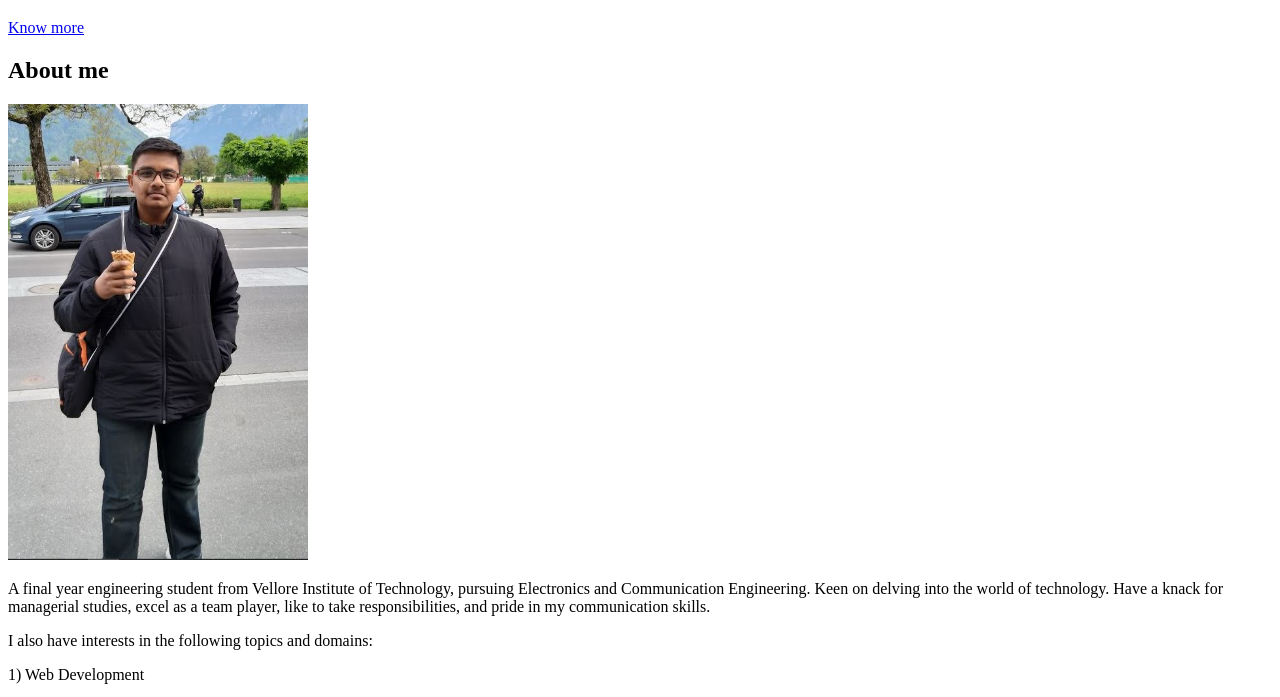
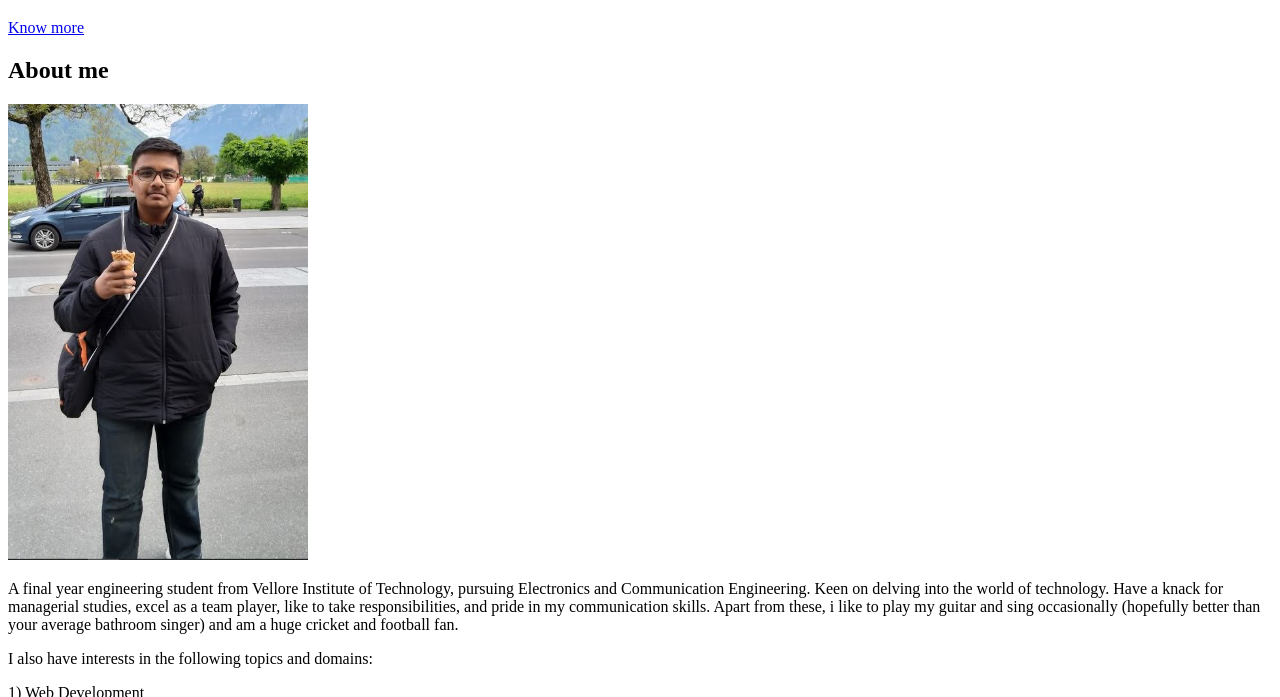
Before and after one commit to Ayushman67/Portfolio-site, a website: page src/template.html in a window 1280 px wide. Shown: the part 99-796 px from the top of the page. Drawn offline with nearby package versions, Linux system fonts and the light colour scheme.

Commit message:
about me updated

```diff
--- a/src/template.html
+++ b/src/template.html
@@ -69,7 +69,8 @@
               <p class="about-wrapper__info-text">
                 A final year engineering student from Vellore Institute of Technology, pursuing Electronics and Communication
 Engineering. Keen on delving into the world of technology. Have a knack for managerial studies, excel as a team
-player, like to take responsibilities, and pride in my communication skills.
+player, like to take responsibilities, and pride in my communication skills. Apart from these, i like to play my guitar and sing occasionally (hopefully better than your average bathroom singer)
+and am a huge cricket and football fan.
               </p>
               <p class="about-wrapper__info-text">I also have interests in the following topics and domains:</p>
               <p class="about-wrapper__info-text">1) Web Development</p>
```
